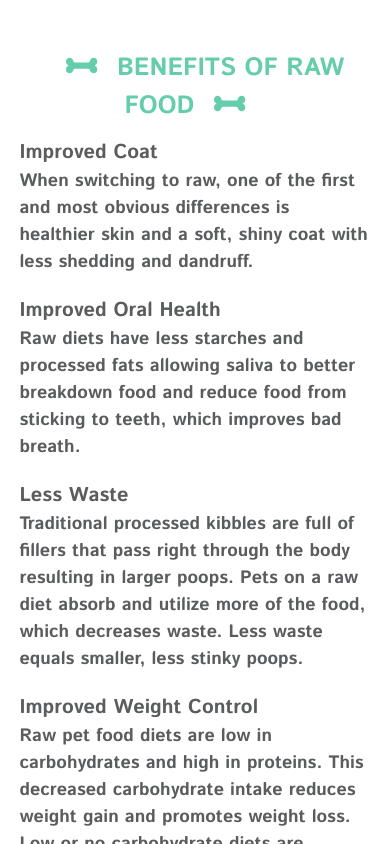
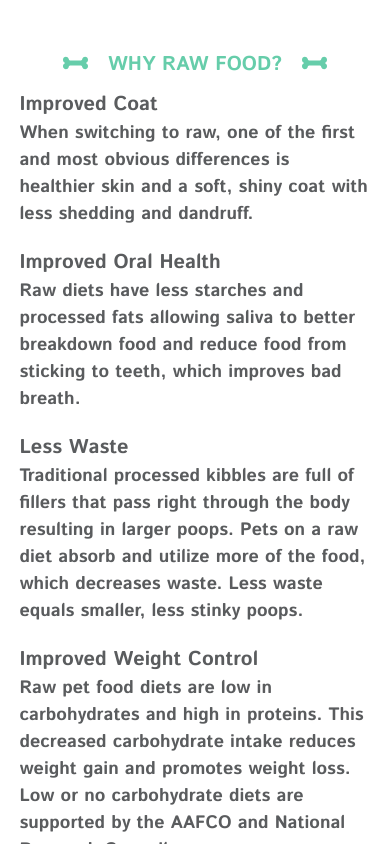
Before and after one commit to ZachSchreiber/dog-door-ui, a React (Create React App) app: page /about in a window 390 px wide. Built offline with nearby package versions, Linux system fonts and the light colour scheme.

Commit message:
section title styling

```diff
--- a/src/components/home/about-section/about-section.js
+++ b/src/components/home/about-section/about-section.js
@@ -15,7 +15,7 @@ const About = () => {
             icon={faBone}
             className={`${block}__section-header__icon`}
           />
-          BENEFITS OF RAW FOOD
+          WHY RAW FOOD?
           <FontAwesomeIcon
             icon={faBone}
             className={`${block}__section-header__icon`}
--- a/src/components/home/about-section/about-section.scss
+++ b/src/components/home/about-section/about-section.scss
@@ -31,6 +31,7 @@
     margin-block-start: 0;
     color: $green-900;
     font-size: 30px;
+    white-space: nowrap;
 
     &__icon {
       margin: 0 20px;
@@ -43,10 +44,6 @@
     font-size: 20px;
     text-align: start;
   }
-
-  // &__content-title {
-
-  // }
 
   &__content-description {
     margin-bottom: 20px;
@@ -73,7 +70,7 @@
     }
 
     &__section-header {
-      font-size: 25px;
+      font-size: 20px;
     }
   }
 }
```
